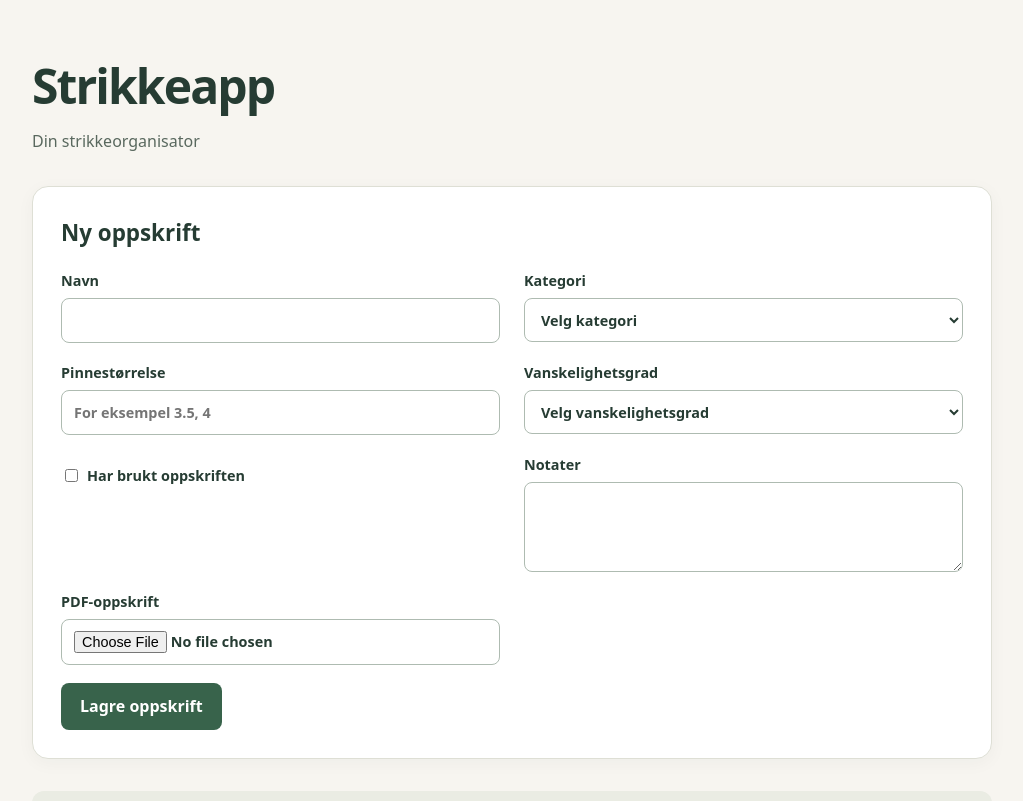
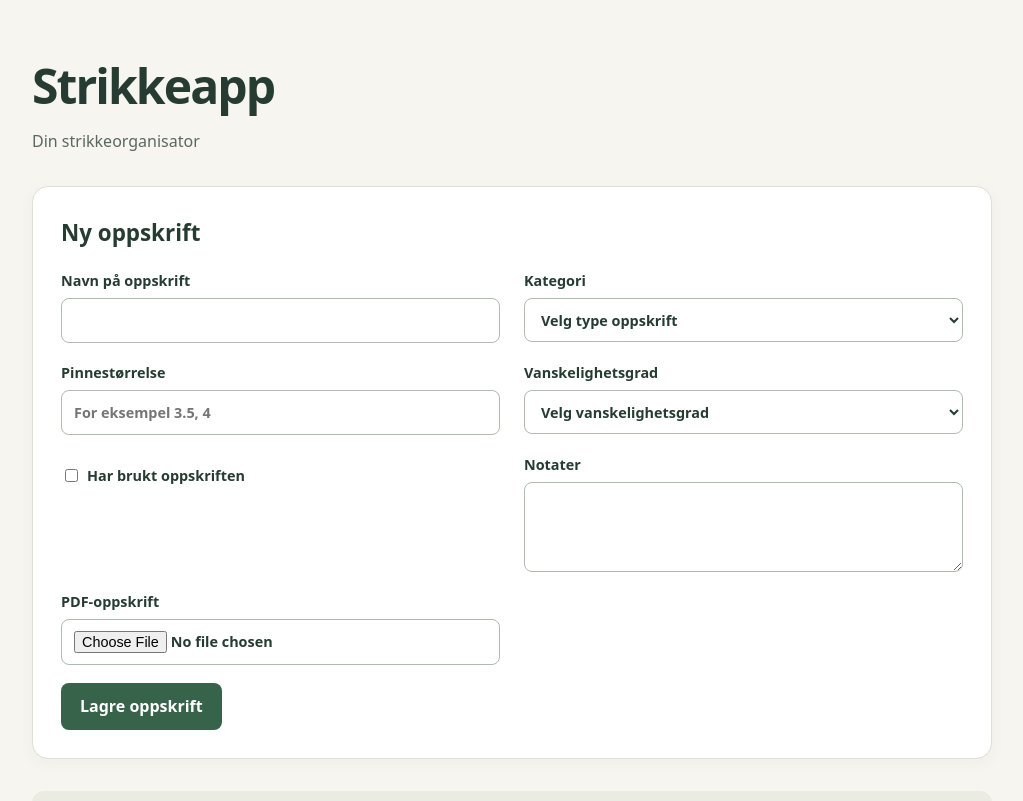
Before and after one commit to marieholen/strikkeapp, a React (Vite) app: page / in a window 1280 px wide. Shown: the top 801 px of the page, without its empty margins (128-1151 px from the left). Built offline with nearby package versions, Linux system fonts and the light colour scheme.

Commit message:
[chore] clarify recipe form labels

```diff
--- a/src/features/recipes/components/RecipeForm.tsx
+++ b/src/features/recipes/components/RecipeForm.tsx
@@ -74,7 +74,7 @@ export function RecipeForm({ onCreate }: RecipeFormProps) {
 
       <div>
         <label>
-          Navn
+          Navn på oppskrift
           <input
             type="text"
             value={form.title}
@@ -102,7 +102,7 @@ export function RecipeForm({ onCreate }: RecipeFormProps) {
               });
             }}
           >
-            <option value="">Velg kategori</option>
+            <option value="">Velg type oppskrift</option>
 
             {recipeCategories.map((category) => (
               <option key={category} value={category}>
--- a/src/features/recipes/recipeValidation.ts
+++ b/src/features/recipes/recipeValidation.ts
@@ -18,11 +18,11 @@ export function validateRecipeForm(data: RecipeFormData): RecipeFormErrors {
   const errors: RecipeFormErrors = {};
 
   if (!data.title.trim()) {
-    errors.title = "Navn er påkrevd.";
+    errors.title = "Navn på oppskrift er påkrevd.";
   }
 
   if (!data.category) {
-    errors.category = "Velg en kategori.";
+    errors.category = "Velg en type oppskrift.";
   }
 
   if (!data.needleSizes.trim()) {
```
Also changed, not shown: 1 other file (tests, documents, lock files or other folders).
